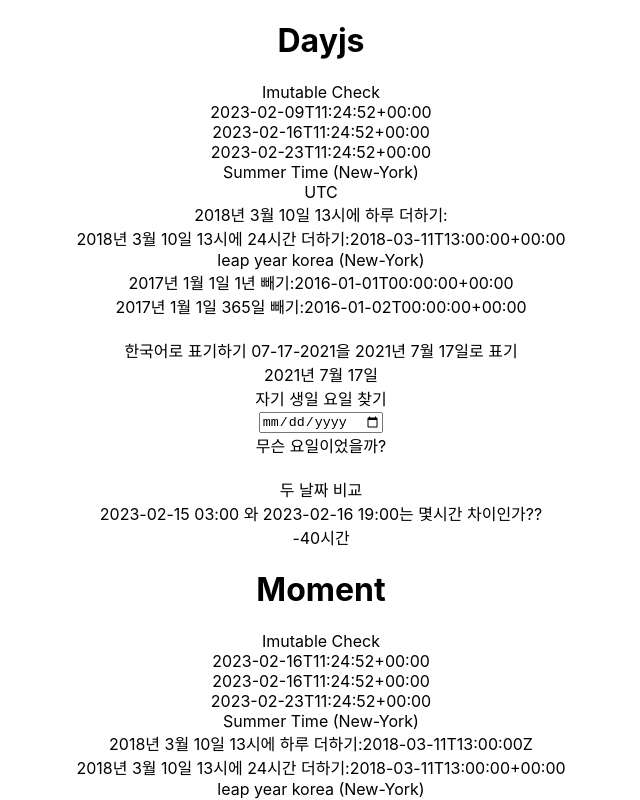
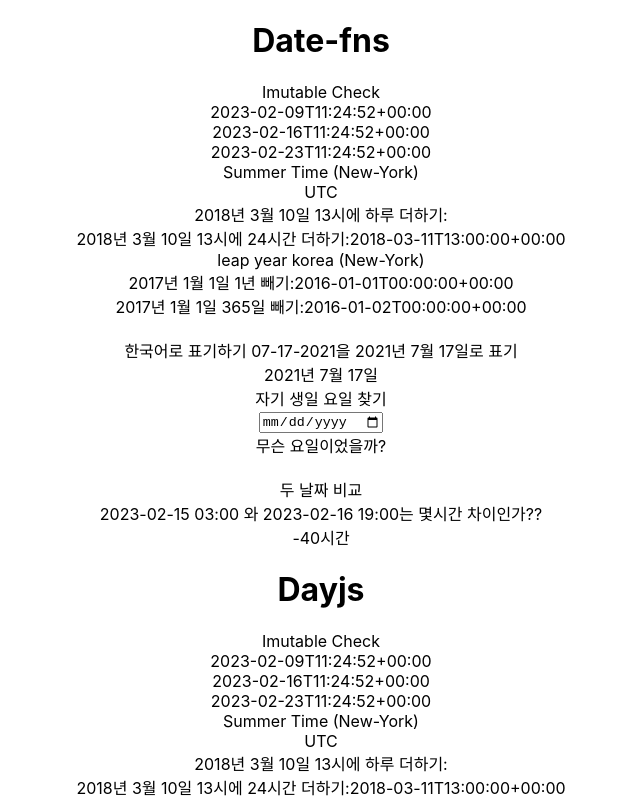
Before and after one commit to HOJOON07/ReactLibrary, a React (Create React App) app: page / in a window 1280 px wide. Shown: the top 800 px of the page, without its empty margins (319-959 px from the left). Built offline with nearby package versions, Linux system fonts and the light colour scheme.

Commit message:
date-fns

```diff
--- a/src/App.js
+++ b/src/App.js
@@ -2,10 +2,12 @@
 import "./App.css";
 import MomentExample from "./components/Moment/MomentExample";
 import DayjsExample from "./components/Dayjs/DayjsExample";
+import DateFns from "./components/DateFns/DateFns";
 
 function App() {
   return (
     <div className="App">
+      <DateFns></DateFns>
       <DayjsExample></DayjsExample>
       <MomentExample></MomentExample>
     </div>
--- /dev/null
+++ b/src/components/DateFns/DateFns.jsx
@@ -0,0 +1,73 @@
+import React, { useRef, useState } from "react";
+import dayjs from "dayjs";
+import "dayjs/locale/ko";
+import utc from "dayjs/plugin/utc";
+import timezone from "dayjs/plugin/timezone";
+
+dayjs.locale("ko"); // 한국말로 해줘야 함
+dayjs.extend(utc);
+dayjs.extend(timezone);
+
+export default function DateFns() {
+  const [day, setDay] = useState("");
+
+  const birthDayRef = useRef(null);
+  const handleBirthDayChange = (e) => {
+    setDay(dayjs(e.target.value, "YYYY-MM-DD").format("dddd"));
+  };
+  const dayjsDate = dayjs();
+  const newDayjsDate = dayjsDate.add(1, "week");
+  const cloneNewDayjsDate = newDayjsDate.clone().add(1, "week");
+  return (
+    <div>
+      <h1>Date-fns</h1>
+      <div>Imutable Check</div>
+      <div>
+        {dayjsDate.format()}
+        <br />
+        {newDayjsDate.format()}
+        <br />
+        {cloneNewDayjsDate.format()}
+        <br />
+        <div>Summer Time (New-York)</div>
+        <div>{dayjs.tz.guess()}</div>
+        <div>
+          2018년 3월 10일 13시에 하루 더하기:
+          {/* {dayjs
+            .tz("2018-03-10 13:00:00", "America/New York")
+            .add(1, "day")
+            .format()} */}
+        </div>
+        <div>
+          2018년 3월 10일 13시에 24시간 더하기:
+          {dayjs("2018-03-10 13:00:00").add(24, "hour").format()}
+        </div>
+        <div>leap year korea (New-York)</div>
+        <div>
+          2017년 1월 1일 1년 빼기:
+          {dayjs("2017-01-01").subtract(1, "year").format()}
+        </div>
+        <div>
+          2017년 1월 1일 365일 빼기:
+          {dayjs("2017-01-01").subtract(365, "day").format()}
+        </div>
+      </div>
+      <br />
+      <div>한국어로 표기하기 07-17-2021을 2021년 7월 17일로 표기</div>
+      <div>{dayjs("07-17-2021").format("YYYY년 M월 D일")}</div>
+      <div>자기 생일 요일 찾기</div>
+      <div>
+        <input type="date" ref={birthDayRef} onChange={handleBirthDayChange} />
+        <div>무슨 요일이었을까?</div>
+        <div>{day}</div>
+      </div>
+      <br />
+      <div>두 날짜 비교</div>
+      <div>2023-02-15 03:00 와 2023-02-16 19:00는 몇시간 차이인가??</div>
+      <div>
+        {dayjs("2023-02-15 03:00").diff(dayjs("2023-02-16 19:00"), "hours")}
+        시간
+      </div>
+    </div>
+  );
+}
```
